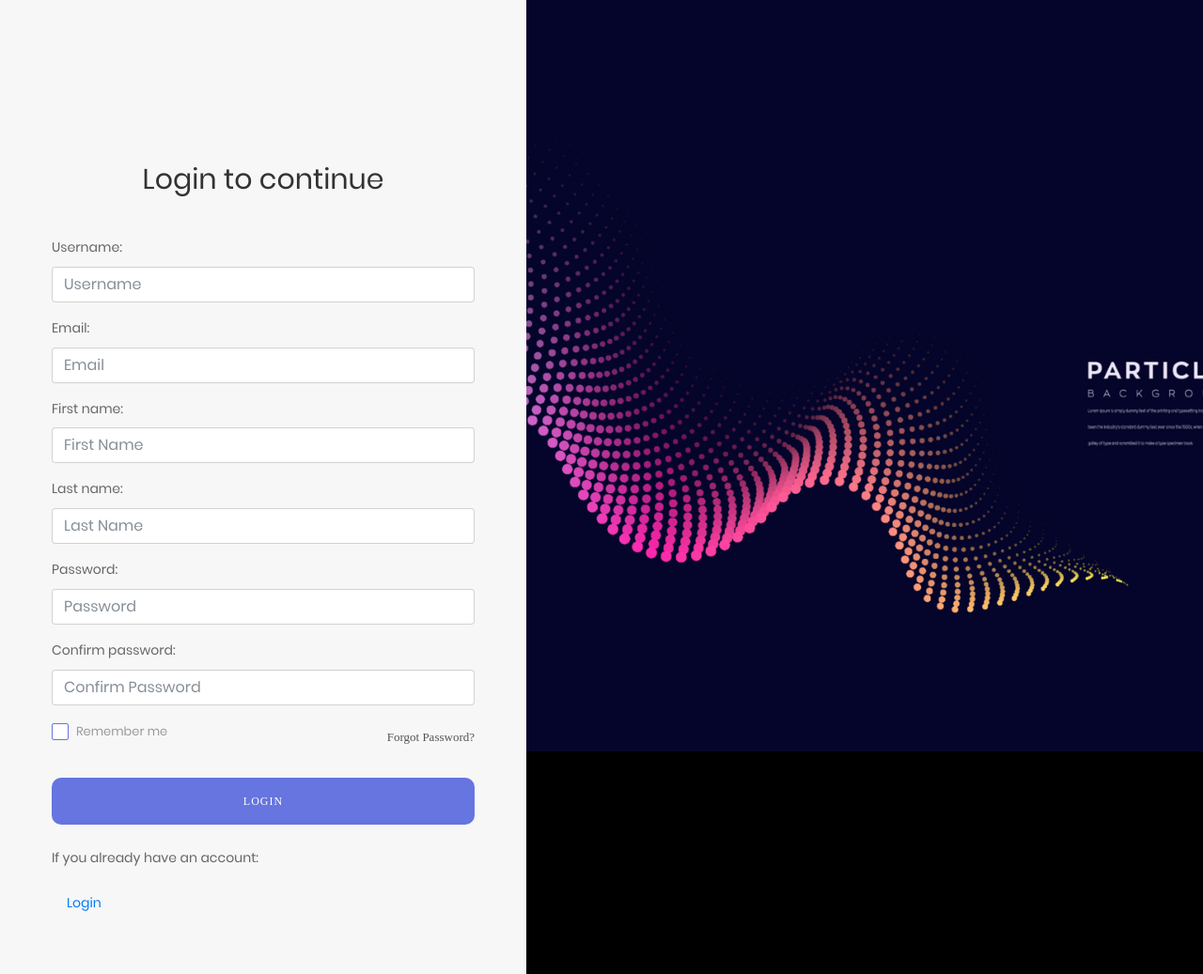
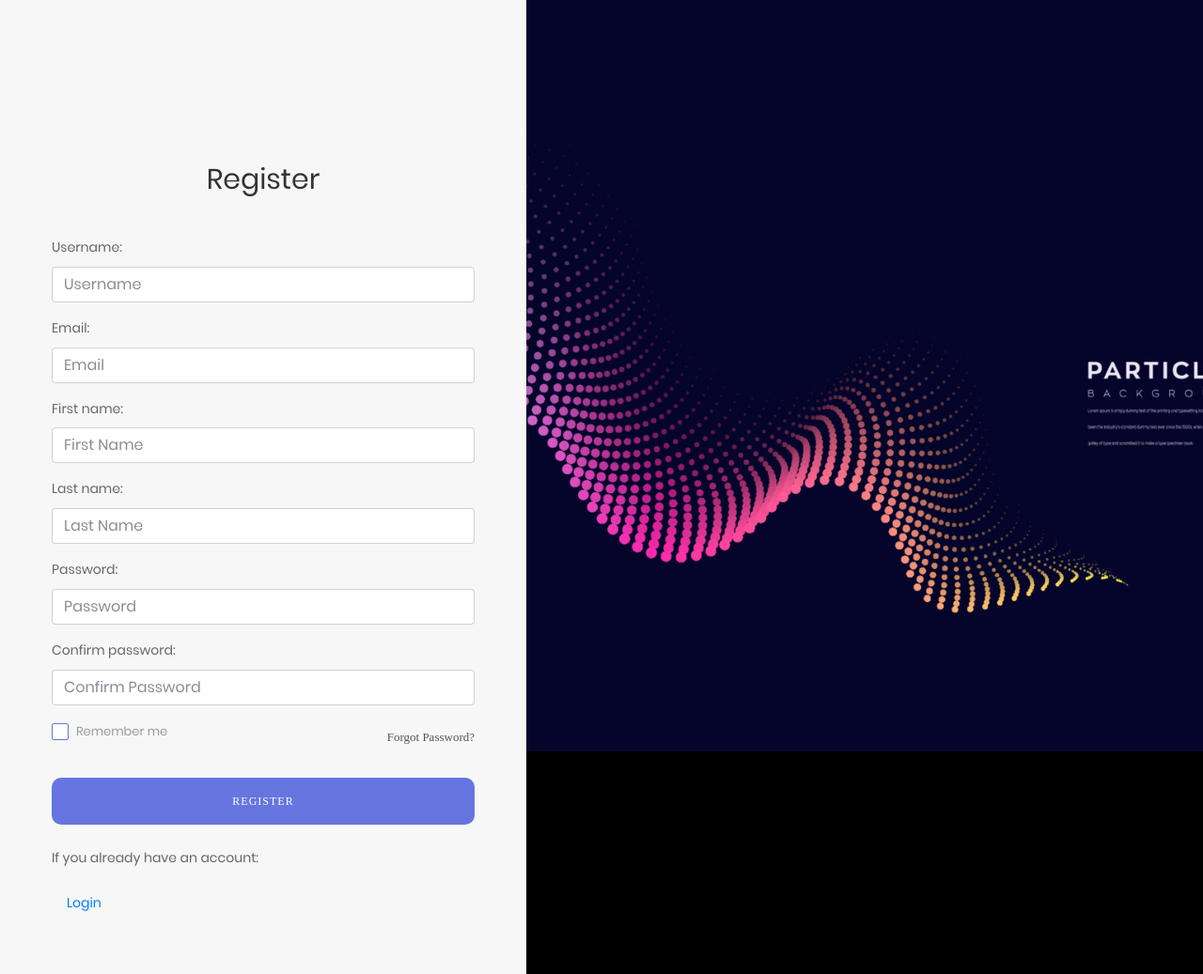
Before and after one commit to mosihere/Todo-App, a Django app: page /account/register/ in a window 1280 px wide. Shown: the whole page at 94% size. Run offline with Django 5.2, Linux system fonts and the light colour scheme; some libraries are stand-ins or nearby versions; some web fonts are replaced.

Commit message:
fix a word

```diff
--- a/account/templates/account/register.html
+++ b/account/templates/account/register.html
@@ -25,7 +25,7 @@
     <form method="post" class="login100-form validate-form">
         {% csrf_token %}
         <span class="login100-form-title p-b-43">
-          Login to continue
+          Register
         </span>
 
 
@@ -49,7 +49,7 @@
 
         <div class="container-login100-form-btn">
           <button type="submit" class="login100-form-btn">
-            Login
+            Register
           </button>
         </div>
         <br>
```
